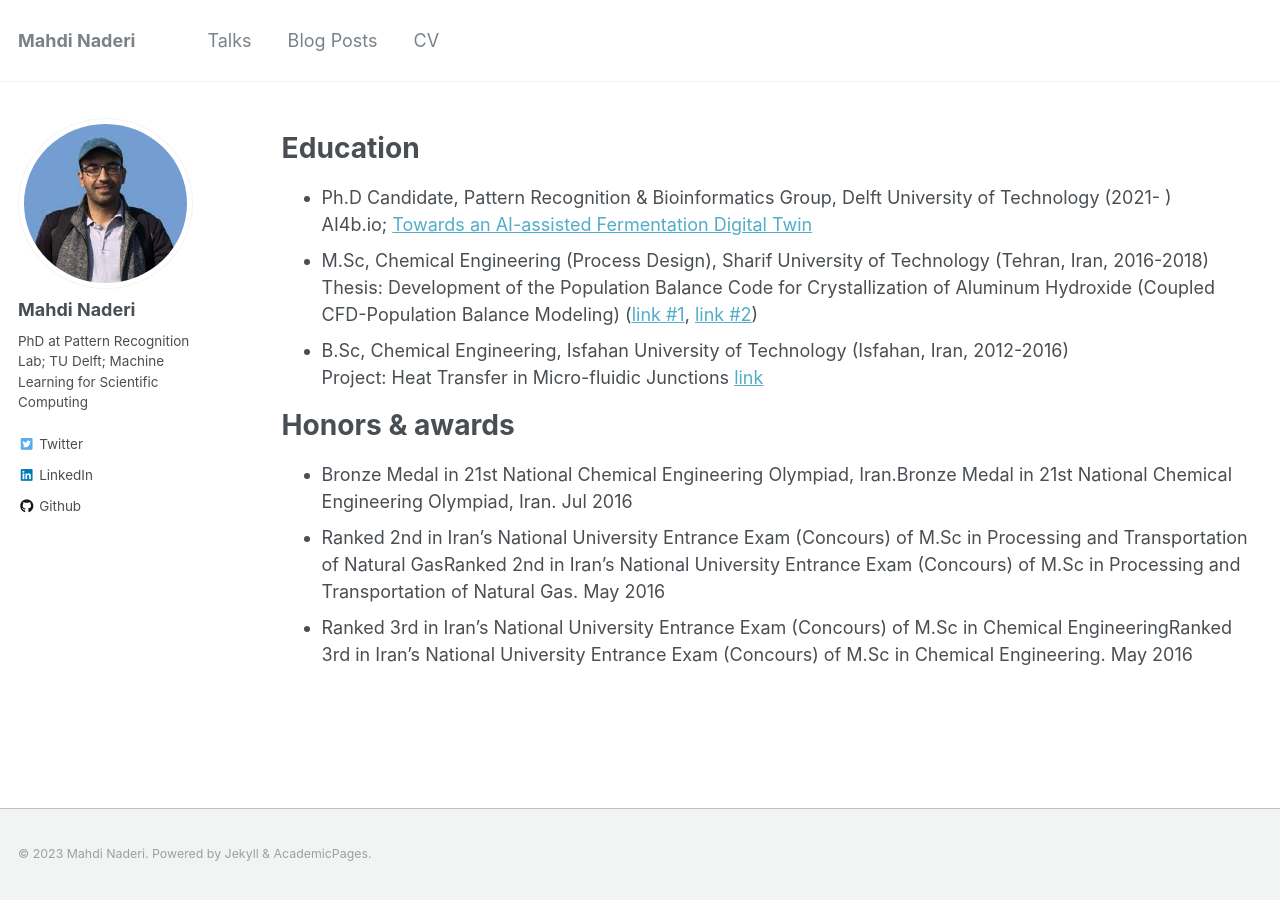
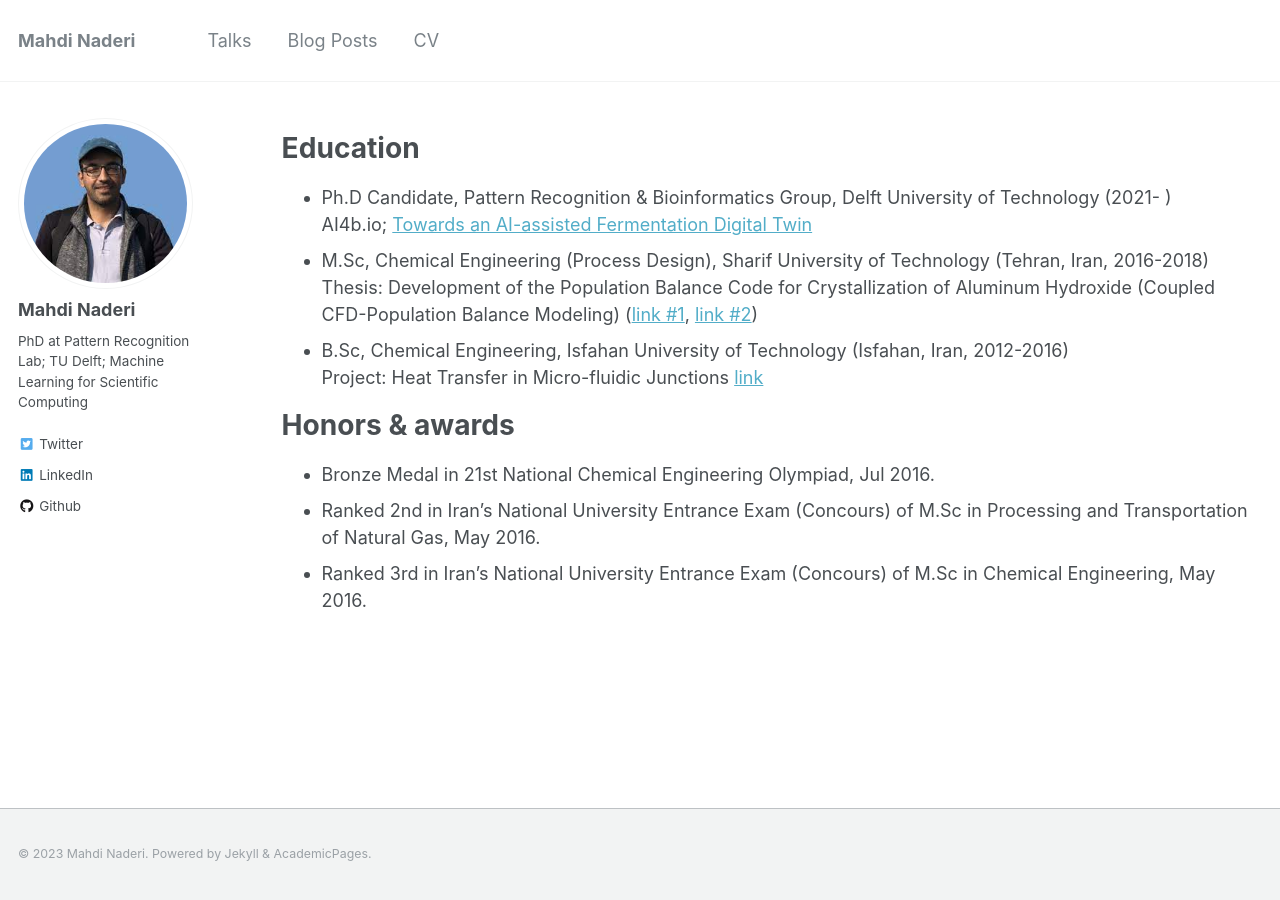
Before and after one commit to mnaderib/mnaderib.github.io, a Jekyll site: the page built from _pages/cv.md, in a window 1280 px wide. Built offline with Jekyll 4.4.1, drawn with Linux system fonts in a browser that asks for light colours.

Commit message:
Update cv.md

```diff
--- a/_pages/cv.md
+++ b/_pages/cv.md
@@ -29,9 +29,9 @@ Project: Heat Transfer in Micro-fluidic Junctions [link](https://thesis.iut.ac.i
 
 Honors & awards
 ======
-* Bronze Medal in 21st National Chemical Engineering Olympiad, Iran.Bronze Medal in 21st National Chemical Engineering Olympiad, Iran. Jul 2016
-* Ranked 2nd in Iran’s National University Entrance Exam (Concours) of M.Sc in Processing and Transportation of Natural GasRanked 2nd in Iran’s National University Entrance Exam (Concours) of M.Sc in Processing and Transportation of Natural Gas. May 2016
-* Ranked 3rd in Iran’s National University Entrance Exam (Concours) of M.Sc in Chemical EngineeringRanked 3rd in Iran’s National University Entrance Exam (Concours) of M.Sc in Chemical Engineering. May 2016
+* Bronze Medal in 21st National Chemical Engineering Olympiad, Jul 2016.
+* Ranked 2nd in Iran’s National University Entrance Exam (Concours) of M.Sc in Processing and Transportation of Natural Gas, May 2016.
+* Ranked 3rd in Iran’s National University Entrance Exam (Concours) of M.Sc in Chemical Engineering, May 2016.
 
 <!-- Publications
 ======
```
